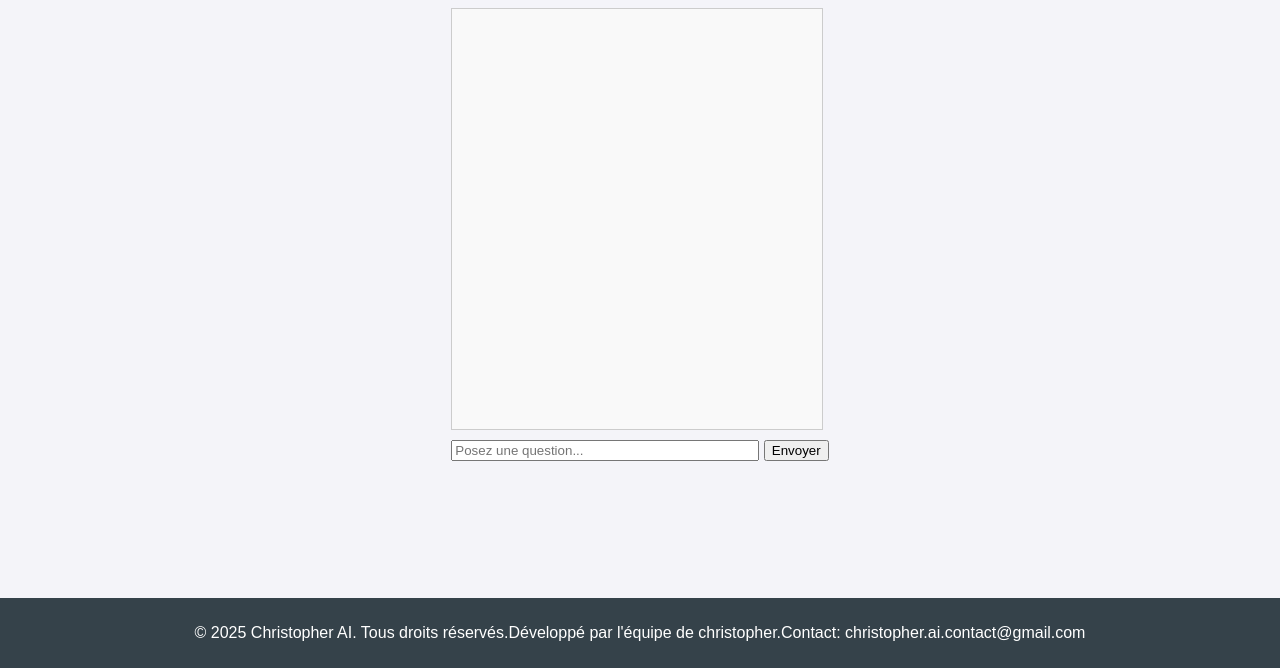
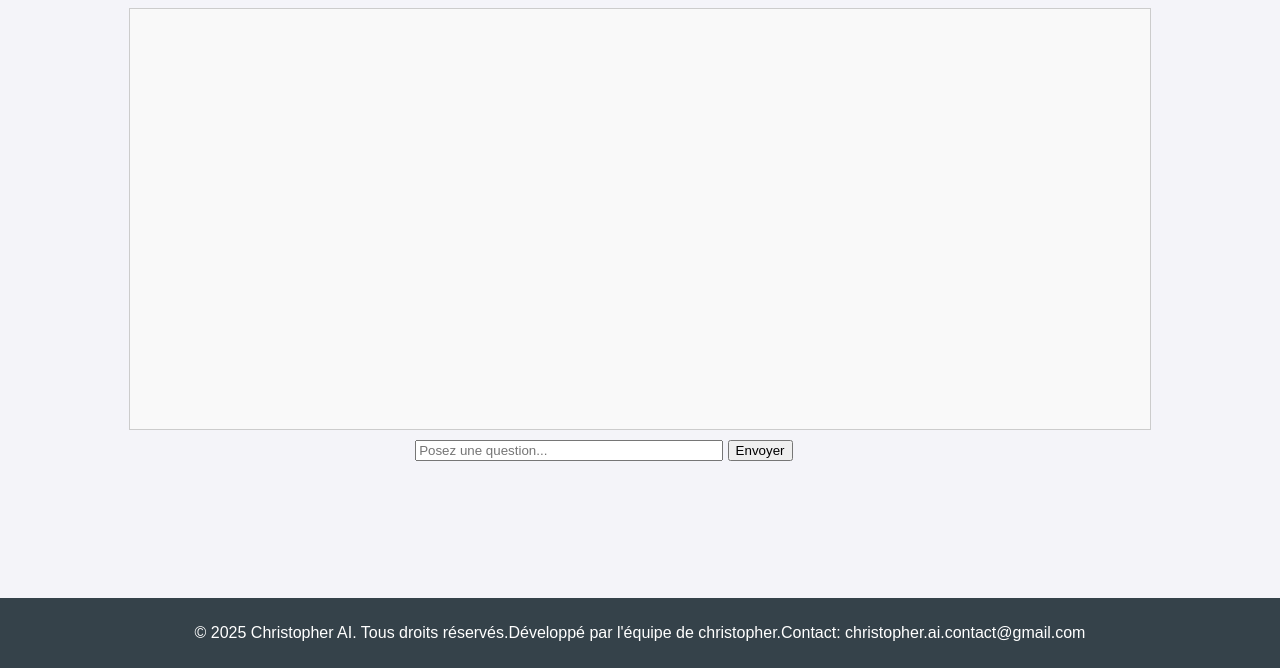
Before and after one commit to Ma2THBaco/ChristAI, a plain HTML site: page index.html in a window 1280 px wide. Shown: the part 132-800 px from the top of the page. Drawn offline with Linux system fonts and the light colour scheme.

Commit message:
Mise à jour du style et du contenu HTML

```diff
--- a/style.css
+++ b/style.css
@@ -40,15 +40,16 @@ header .logo {
     height: 100vh;
     gap: 10px;
     margin: auto;
-    width: 500px;
+    width: 1000px;
 }
 #input {
     width: 300px;
     margin-top: 10px;
+    margin-left: 28%;
 
 }
 #chatbox {
-    width: 350px; /* Largeur de la chatbox */
+    width: 1000px; /* Largeur de la chatbox */
     height: 400px; /* Hauteur de la chatbox */
     border: 1px solid #ccc; /* Bordure grise */
     overflow-y: auto; /* Ajoute un défilement vertical si le contenu dépasse */
```
